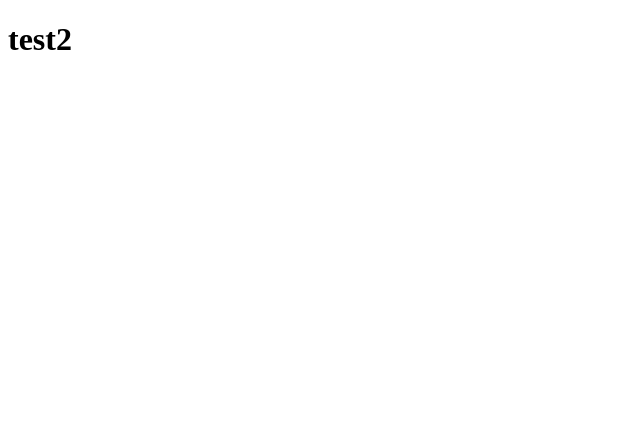
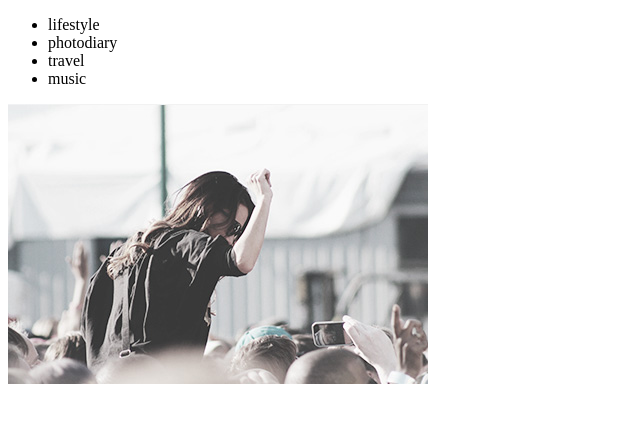
Before and after one commit to DydyaVadya/test1, a plain HTML site: page index.html in a window 1280 px wide. Shown: the whole page, without its empty margins (0-640 px from the left). Drawn offline with Linux system fonts and the light colour scheme.

Commit message:
1версия

```diff
--- a/index.html
+++ b/index.html
@@ -7,6 +7,18 @@
     <title>Document</title>
 </head>
 <body>
-    <h1>test2</h1>
+    <header>
+        <nav>
+            <ul>
+                <li>lifestyle</li>
+                <li>photodiary</li>
+                <li>travel</li>
+                <li>music</li>
+            </ul>
+        </nav>
+    </header>
+    <main>
+        <img src="img/image1.jpg"
+    </main>
 </body>
 </html>
```
Also changed, not shown: img/Livello 7.jpg (added), img/image1.jpg (added), img/image2.jpg (added), img/image3.jpg (added), img/image4.jpg (added), img/image5.jpg (added), img/image6.jpg (added).
